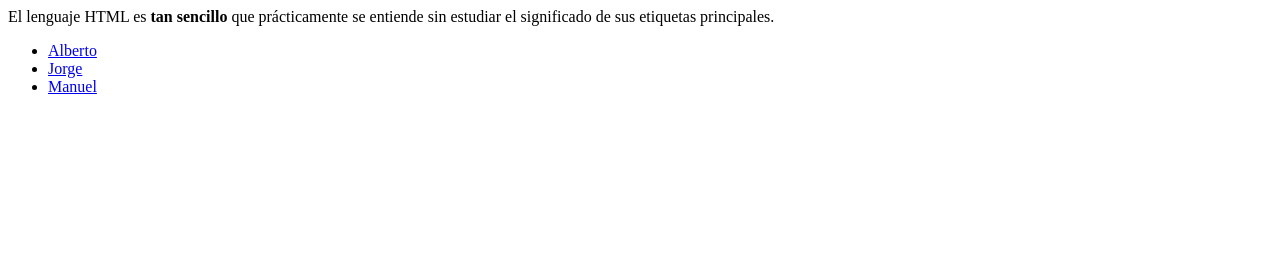
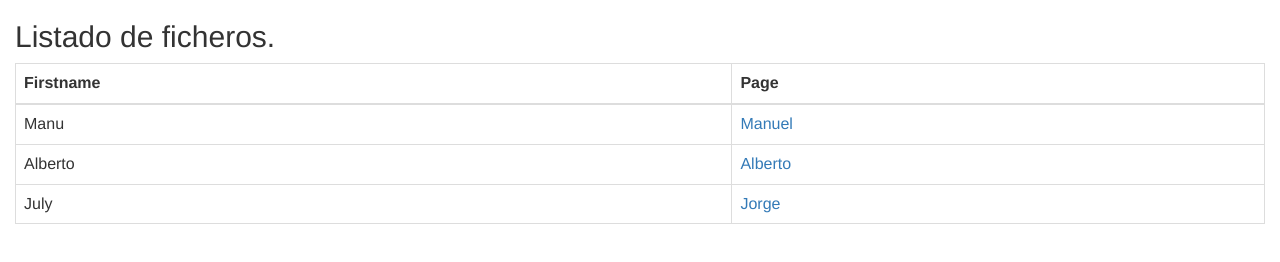
Before and after one commit to apecr/proyecto-final-curso-git-geekshubs, a plain HTML site: page index.html in a window 1280 px wide. Drawn offline with nearby package versions, Linux system fonts and the light colour scheme.

Commit message:
Edit the index.html
Include bootstrap and the table of files

```diff
--- a/index.html
+++ b/index.html
@@ -1,24 +1,39 @@
 <html>
 
 <head>
-<title>El primer documento HTML</title>
+  <title>El primer documento HTML</title>
+  <meta charset="utf-8">
+  <meta name="viewport" content="width=device-width, initial-scale=1">
+  <link rel="stylesheet" href="https://maxcdn.bootstrapcdn.com/bootstrap/3.3.7/css/bootstrap.min.css">
+  <script src="https://ajax.googleapis.com/ajax/libs/jquery/3.2.1/jquery.min.js"></script>
+  <script src="https://maxcdn.bootstrapcdn.com/bootstrap/3.3.7/js/bootstrap.min.js"></script>
 </head>
 
 <body>
-<p>El lenguaje HTML es <strong>tan sencillo</strong> que
-prácticamente se entiende sin estudiar el significado
-de sus etiquetas principales.</p>
-<ul>
-  <li>
-    <a href="alberto.html">Alberto</a>
-  </li>
-  <li>
-    <a href="jorge.html">Jorge</a>
-  </li>
-  <li>
-    <a href="manuel.html">Manuel</a>
-  </li>
-</ul>
+  <div class="container-fluid">
+    <h2>Listado de ficheros.</h2>
+    <table class="table table-bordered">
+      <thead>
+        <tr>
+          <th>Firstname</th>
+          <th>Page</th>
+        </tr>
+      </thead>
+      <tbody>
+        <tr>
+          <td>Manu</td>
+          <td><a href="manuel.html">Manuel</a</td>
+      </tr>
+      <tr>
+        <td>Alberto</td>
+        <td><a href="alberto.html">Alberto</a></td>
+        </tr>
+        <tr>
+          <td>July</td>
+          <td><a href="jorge.html">Jorge</a></td>
+        </tr>
+      </tbody>
+    </table>
 
 </body>
 
```
